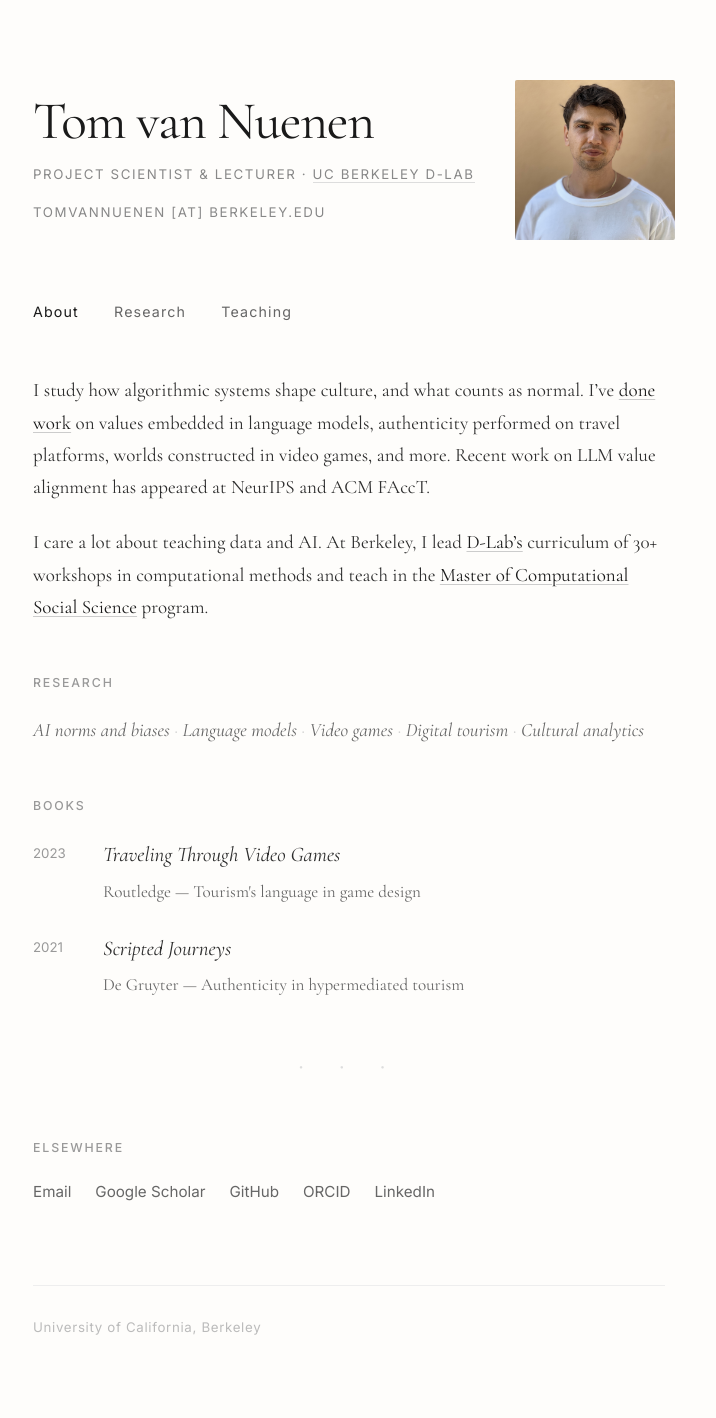
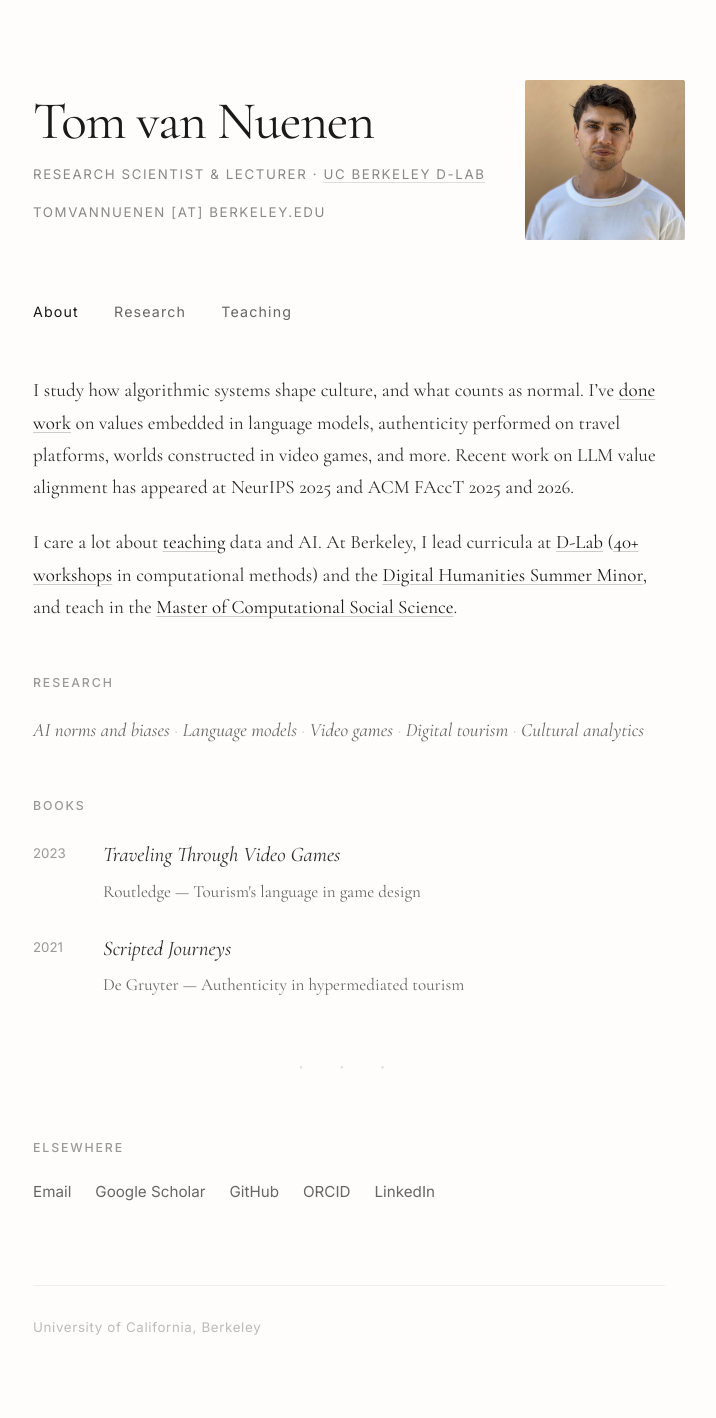
Before and after one commit to tomvannuenen/tomvannuenen.github.io, a Jekyll site: the page built from index.md, in a window 1280 px wide. Shown: the whole page, without its empty margins (291-1007 px from the left). Built offline with Jekyll 4.4.1, drawn with Linux system fonts in a browser that asks for light colours.

Commit message:
Update position, teaching details, and research publications
- Change Project Scientist to Research Scientist in default layout
- Update D-Lab workshop count to 40+
- Integrate Digital Humanities Summer Minor with curriculum lead role
- Add years to NeurIPS and FAccT mentions on index
- Link "teaching" to teaching page
- Add FAccT 2026 paper: The Fragility of Moral Judgment in LLMs

Co-Authored-By: Claude Sonnet 4.6 <noreply@anthropic.com>

```diff
--- a/_layouts/default.html
+++ b/_layouts/default.html
@@ -284,7 +284,7 @@
         <header>
             <div>
                 <h1 class="site-title"><a href="/">{{ site.title }}</a></h1>
-                <p class="role">Project Scientist & Lecturer · <a href="https://dlab.berkeley.edu/">UC Berkeley D-Lab</a></p>
+                <p class="role">Research Scientist & Lecturer · <a href="https://dlab.berkeley.edu/">UC Berkeley D-Lab</a></p>
                 <p class="role">tomvannuenen [at] berkeley.edu</p>
             </div>
             <img src="/assets/images/IMG_9676_sm.jpg" alt="{{ site.title }}" class="photo">
--- a/index.md
+++ b/index.md
@@ -3,9 +3,9 @@ layout: default
 title: Home
 ---
 
-I study how algorithmic systems shape culture, and what counts as normal. I've [done work](research) on values embedded in language models, authenticity performed on travel platforms, worlds constructed in video games, and more. Recent work on LLM value alignment has appeared at NeurIPS and ACM FAccT.
+I study how algorithmic systems shape culture, and what counts as normal. I've [done work](research) on values embedded in language models, authenticity performed on travel platforms, worlds constructed in video games, and more. Recent work on LLM value alignment has appeared at NeurIPS 2025 and ACM FAccT 2025 and 2026.
 
-I care a lot about teaching data and AI. At Berkeley, I lead [D-Lab's](https://dlab.berkeley.edu/) curriculum of 30+ workshops in computational methods and teach in the [Master of Computational Social Science](https://macss.berkeley.edu/) program.
+I care a lot about [teaching](teaching) data and AI. At Berkeley, I lead curricula at [D-Lab](https://dlab.berkeley.edu/) ([40+ workshops](https://dlab-berkeley.github.io/dlab-workshops/) in computational methods) and the [Digital Humanities Summer Minor](https://summerdigitalhumanities.berkeley.edu/), and teach in the [Master of Computational Social Science](https://macss.berkeley.edu/).
 
 ## Research
 
```
Also changed, not shown: research.md (+1 -0 lines), teaching.md (+1 -1 lines).
